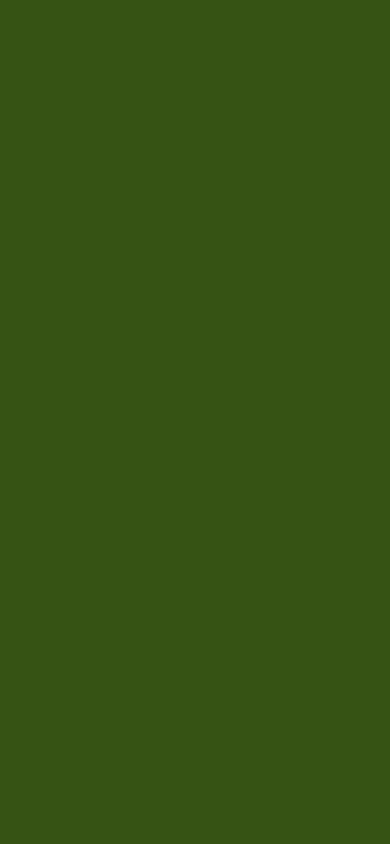
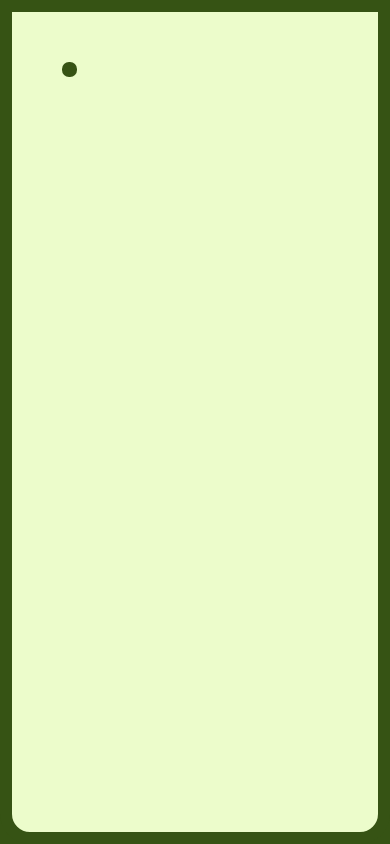
Before and after one commit to Dima-Davidenko/react-native-snake-game, a React Native app: screen / in a window 390 px wide. Built offline with nearby package versions, Linux system fonts and the light colour scheme.

Commit message:
ADD: Snake component

```diff
--- a/src/components/Game.tsx
+++ b/src/components/Game.tsx
@@ -1,8 +1,9 @@
 import React, { useState } from 'react';
-import { SafeAreaView, StyleSheet } from 'react-native';
+import { SafeAreaView, StyleSheet, View } from 'react-native';
 import { Colors } from '../styles/colors';
 import { PanGestureHandler } from 'react-native-gesture-handler';
 import { Coordinate, Direction, GestureEventType } from '../types/types';
+import Snake from './Snake';
 
 const SNAKE_INITIAL_POSITION = [{ x: 5, y: 5 }];
 const FOOD_INITIAL_POSITION = { x: 5, y: 20 };
@@ -43,7 +44,11 @@
   };
   return (
     <PanGestureHandler onGestureEvent={handleGesture}>
-      <SafeAreaView style={styles.container}></SafeAreaView>
+      <SafeAreaView style={styles.container}>
+        <View style={styles.boundaries}>
+          <Snake snake={snake} />
+        </View>
+      </SafeAreaView>
     </PanGestureHandler>
   );
 }
@@ -53,4 +58,12 @@
     flex: 1,
     backgroundColor: Colors.primary,
   },
+  boundaries: {
+    flex: 1,
+    borderColor: Colors.primary,
+    borderWidth: 12,
+    borderBottomLeftRadius: 30,
+    borderBottomRightRadius: 30,
+    backgroundColor: Colors.background,
+  },
 });
--- /dev/null
+++ b/src/components/Snake.tsx
@@ -0,0 +1,32 @@
+import React from 'react';
+import { StyleSheet, View } from 'react-native';
+import { Coordinate } from '../types/types';
+import { Colors } from '../styles/colors';
+
+interface SnakeProps {
+  snake: Coordinate[];
+}
+
+export default function Snake({ snake }: SnakeProps): JSX.Element {
+  return (
+    <>
+      {snake.map((segment, i) => {
+        const segmentStyle = {
+          left: segment.x * 10,
+          top: segment.y * 10,
+        };
+        return <View key={i} style={[styles.snake, segmentStyle]} />;
+      })}
+    </>
+  );
+}
+
+const styles = StyleSheet.create({
+  snake: {
+    width: 15,
+    height: 15,
+    borderRadius: 7,
+    backgroundColor: Colors.primary,
+    position: 'absolute',
+  },
+});
```
